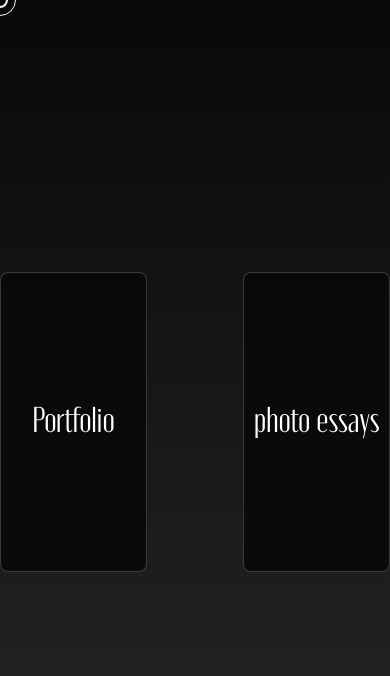
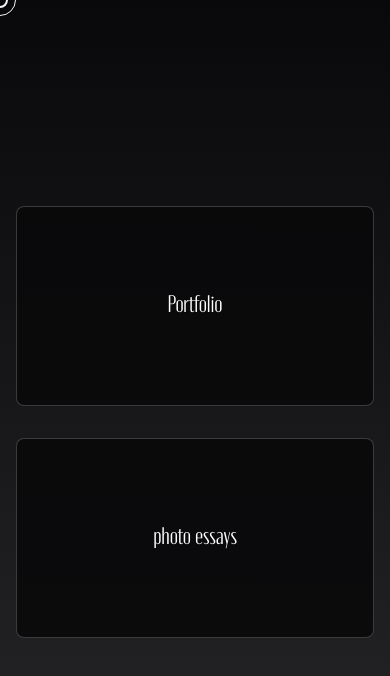
Before and after one commit to Tytan-Codes/anExperience, a Next.js app: page /select in a window 390 px wide. Shown: the top 676 px of the page. Built offline with nearby package versions, Linux system fonts and the light colour scheme.

Commit message:
Refactor Select page layout in page.tsx to enhance responsiveness, adjusting container sizes and text styles for improved readability across devices.

```diff
--- a/app/select/page.tsx
+++ b/app/select/page.tsx
@@ -68,13 +68,13 @@ export default function Select() {
     return (
         <div className="flex flex-col">
             <div className="flex flex-col w-screen h-screen bg-gradient-to-b from-zinc-950 to-zinc-800">
-                <div className="flex justify-center items-center h-full gap-24">
-                    <div onClick={() => handleNavigation("/experienceOne")} className="box-1 w-[600px] h-[300px] bg-zinc-950/90 border border-white/20 rounded-lg flex items-center justify-center cursor-pointer transition-colors hover:bg-zinc-900/90">
-                        <h1 className="text-white text-4xl font-emberly relative z-10">Portfolio</h1>
+                <div className="flex flex-col sm:flex-row justify-center items-center h-full gap-8 sm:gap-12 md:gap-24 px-4 sm:px-8">
+                    <div onClick={() => handleNavigation("/experienceOne")} className="box-1 w-full sm:w-[400px] md:w-[500px] lg:w-[600px] h-[200px] sm:h-[250px] md:h-[300px] bg-zinc-950/90 border border-white/20 rounded-lg flex items-center justify-center cursor-pointer transition-colors hover:bg-zinc-900/90">
+                        <h1 className="text-white text-2xl sm:text-3xl md:text-4xl font-emberly relative z-10">Portfolio</h1>
                     </div>
 
-                    <div onClick={() => handleNavigation("/experienceTwo")}  className="box-2 w-[600px] h-[300px] bg-zinc-950/90 border border-white/20 rounded-lg flex items-center justify-center cursor-pointer transition-colors hover:bg-zinc-900/90">
-                        <h1 className="text-white text-4xl font-emberly relative z-10">photo essays</h1>
+                    <div onClick={() => handleNavigation("/experienceTwo")} className="box-2 w-full sm:w-[400px] md:w-[500px] lg:w-[600px] h-[200px] sm:h-[250px] md:h-[300px] bg-zinc-950/90 border border-white/20 rounded-lg flex items-center justify-center cursor-pointer transition-colors hover:bg-zinc-900/90">
+                        <h1 className="text-white text-2xl sm:text-3xl md:text-4xl font-emberly relative z-10">photo essays</h1>
                     </div>
                 </div>
             </div>
```
